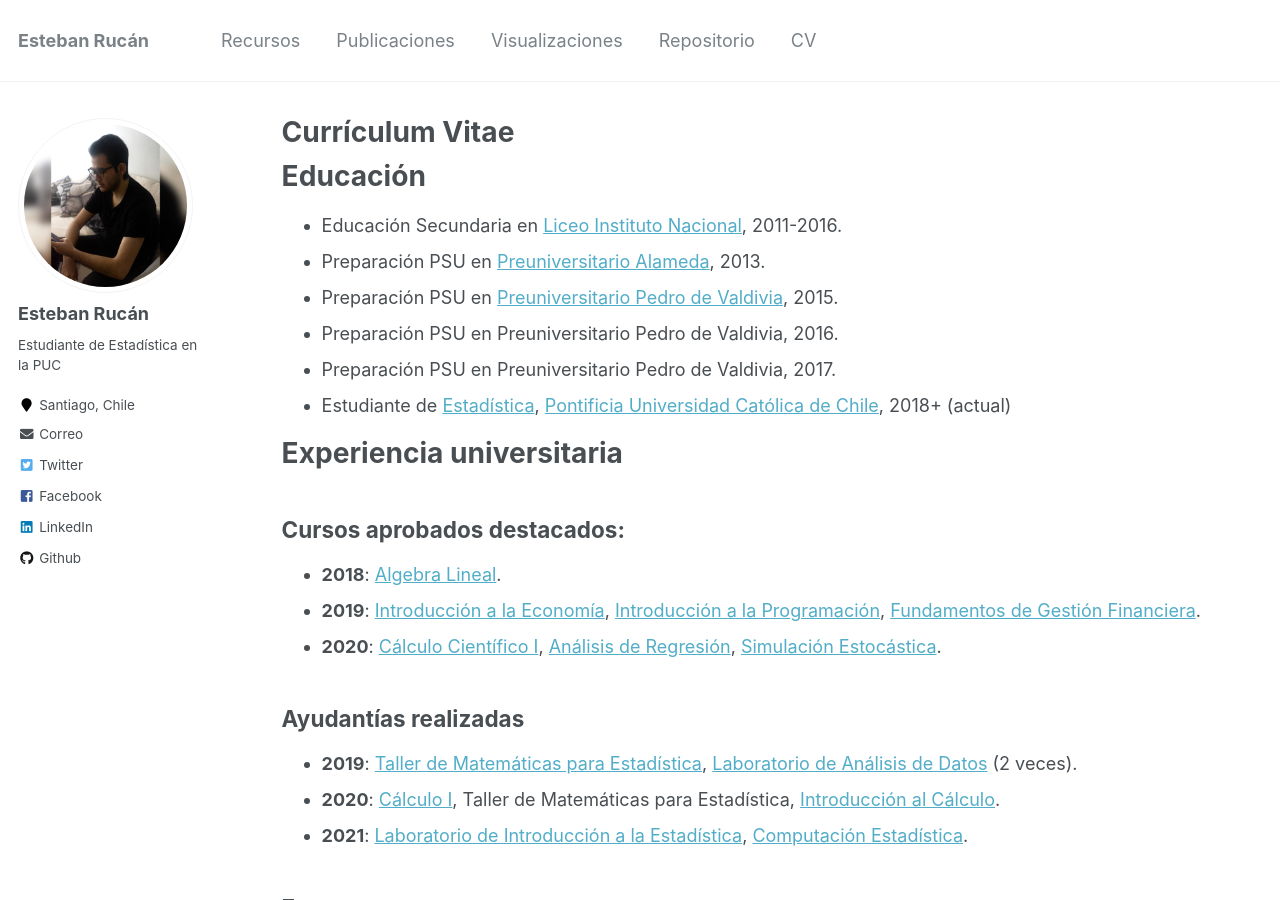
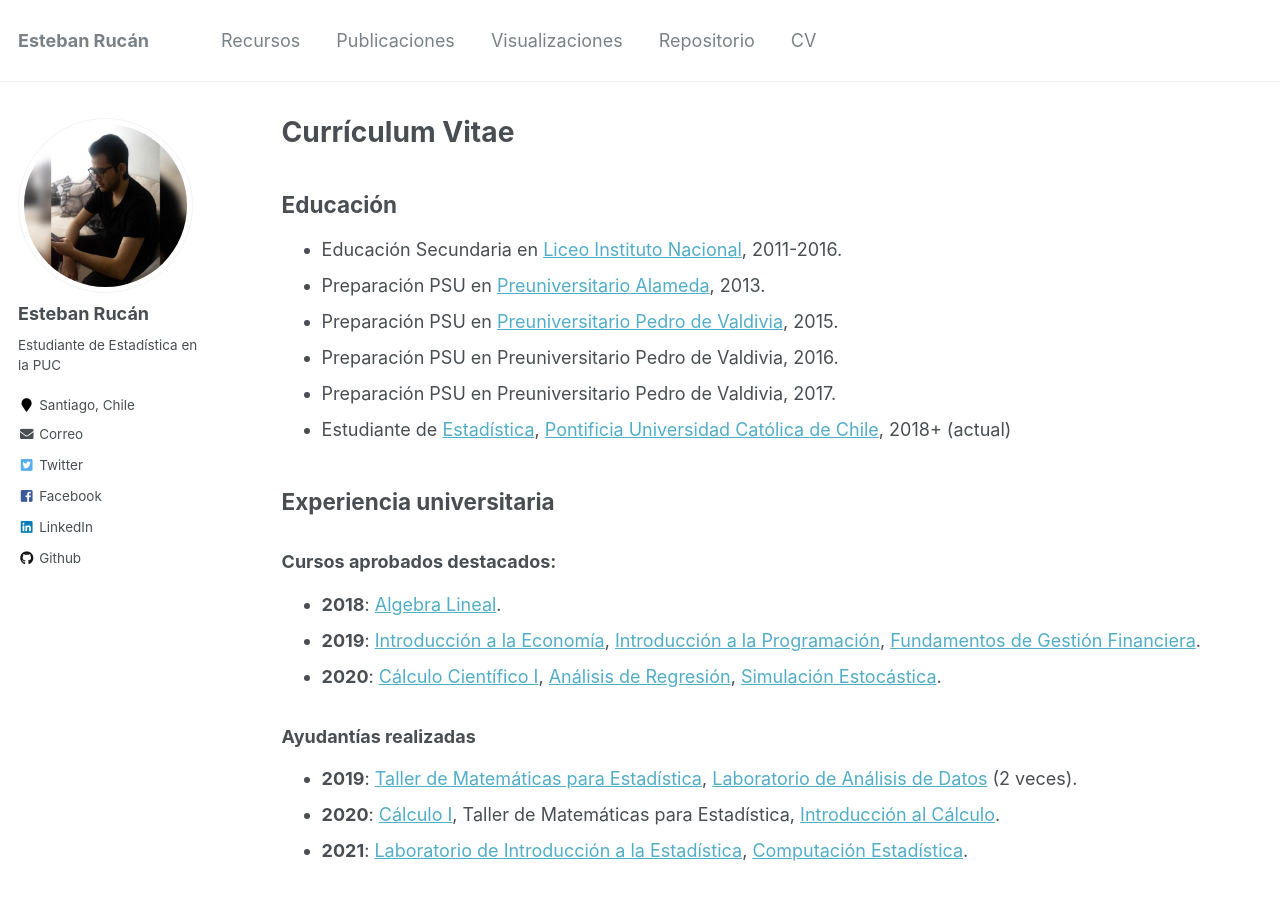
Before and after one commit to estebanrucan/estebanrucan.com, a Jekyll site: the page built from _pages/cv.md, in a window 1280 px wide and 900 px high. Built offline with Jekyll 4.4.1, drawn with Linux system fonts in a browser that asks for light colours.

Commit message:
Arreglados algunos errores

```diff
--- a/_pages/cv.md
+++ b/_pages/cv.md
@@ -9,8 +9,7 @@ redirect_from:
 
 {% include base_path %}
 
-Educación
-======
+## Educación
 
 * Educación Secundaria en [Liceo Instituto Nacional](https://institutonacional.cl/), 2011-2016.
 * Preparación PSU en [Preuniversitario Alameda](https://preualameda.cl/), 2013.
@@ -19,22 +18,21 @@ Educación
 * Preparación PSU en Preuniversitario Pedro de Valdivia, 2017.
 * Estudiante de [Estadística](https://estadistica.uc.cl/), [Pontificia Universidad Católica de Chile](https://www.uc.cl/), 2018+ (actual)
 
-Experiencia universitaria
-======
 
-## Cursos aprobados destacados:
+## Experiencia universitaria
+### Cursos aprobados destacados:
 
   * **2018**: [Algebra Lineal](https://catalogo.uc.cl/index.php?tmpl=component&option=com_catalogo&view=programa&sigla=MAT1203).
   *  **2019**: [Introducción a la Economía](https://catalogo.uc.cl/index.php?tmpl=component&option=com_catalogo&view=programa&sigla=EAE105A), [Introducción a la Programación](https://catalogo.uc.cl/index.php?tmpl=component&option=com_catalogo&view=programa&sigla=IIC1103), [Fundamentos de Gestión Financiera](https://catalogo.uc.cl/index.php?tmpl=component&option=com_catalogo&view=programa&sigla=EAA210E).
   *  **2020**: [Cálculo Científico I](https://catalogo.uc.cl/index.php?tmpl=component&option=com_catalogo&view=programa&sigla=MAT2605), [Análisis de Regresión](https://catalogo.uc.cl/index.php?tmpl=component&option=com_catalogo&view=programa&sigla=EYP2307), [Simulación Estocástica](https://catalogo.uc.cl/index.php?tmpl=component&option=com_catalogo&view=programa&sigla=EYP2117).
 
-## Ayudantías realizadas
+### Ayudantías realizadas
 
   * **2019**: [Taller de Matemáticas para Estadística](https://catalogo.uc.cl/index.php?tmpl=component&option=com_catalogo&view=programa&sigla=MAT0007), [Laboratorio de Análisis de Datos](https://catalogo.uc.cl/index.php?tmpl=component&option=com_catalogo&view=programa&sigla=EYP1020) (2 veces).
   * **2020**: [Cálculo I](https://catalogo.uc.cl/index.php?tmpl=component&option=com_catalogo&view=programa&sigla=MAT1610), Taller de Matemáticas para Estadística, [Introducción al Cálculo](https://catalogo.uc.cl/index.php?tmpl=component&option=com_catalogo&view=programa&sigla=MAT1107).
   * **2021**: [Laboratorio de Introducción a la Estadística](https://catalogo.uc.cl/index.php?tmpl=component&option=com_catalogo&view=programa&sigla=EYP2117), [Computación Estadística](/files/planificacion-epg3308_%202021.xlsx).
 
-## Extras
+### Extras
 
   * Taller de Cálculo I, [PIMU](https://pimu.mat.uc.cl/) 2019.
   * Programa PIMU B 2021.
@@ -42,8 +40,7 @@ Experiencia universitaria
   * Profesor de [Dlases particulares CEFMAT 2021](https://www.cefmat.cl/clases).
   * [Consejero Académico de Estadística 2021](https://www.cefmat.cl/consejeria-academica).
 
-Skills
-======
+## Skills
 
 * Visualización de datos interactiva.
 * Modelamiento.
@@ -54,15 +51,13 @@ Skills
   * JavaScript (proximamente)
 * Microsoft Excel (avanzado)
 
-Publicaciones
-======
+## Publicaciones
 
   <ul>{% for post in site.publicaciones %}
     {% include archive-single.html %}
   {% endfor %}</ul>
 
-Recursos
-======
+## Recursos
 
   <ul>{% for post in site.recursos %}
     {% include archive-single.html %}
```
